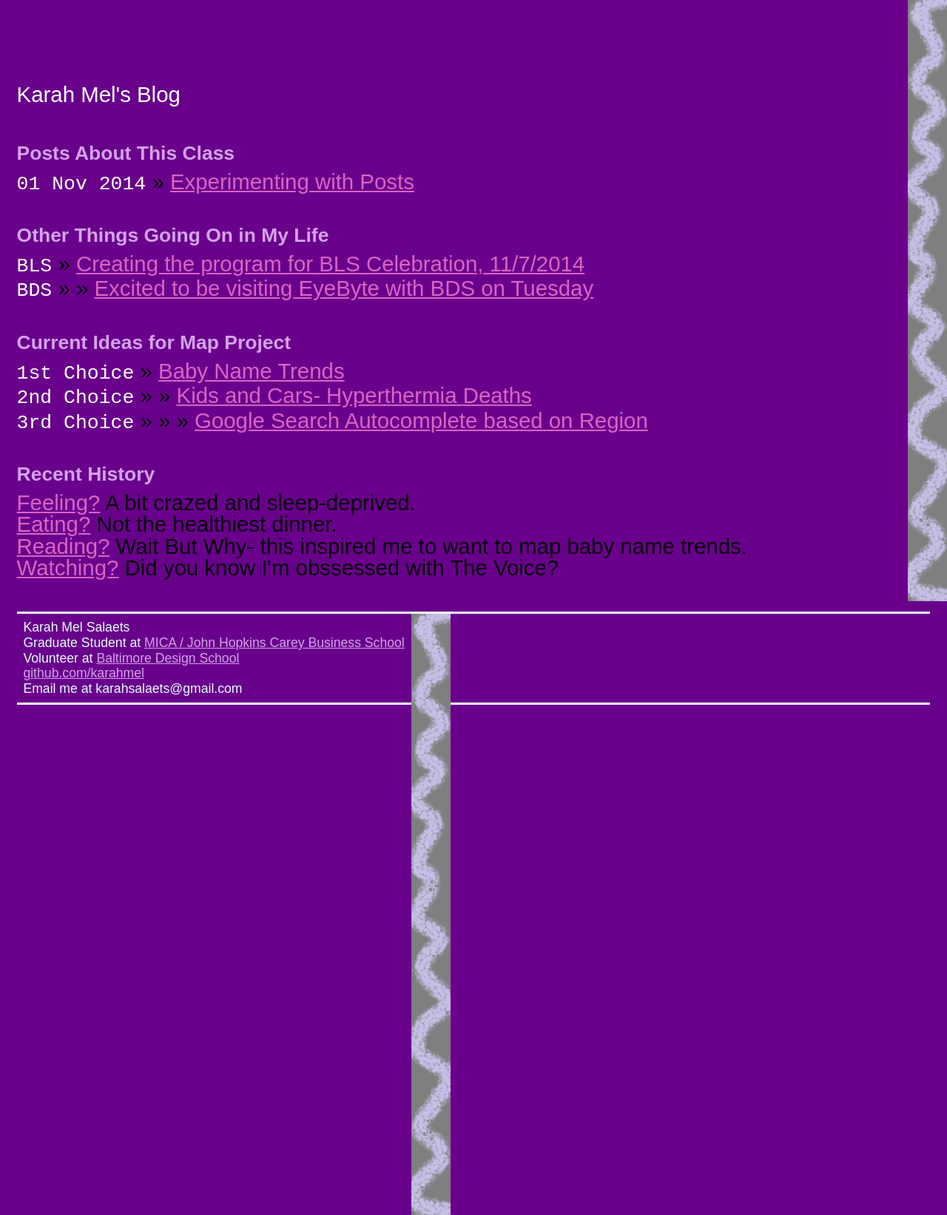
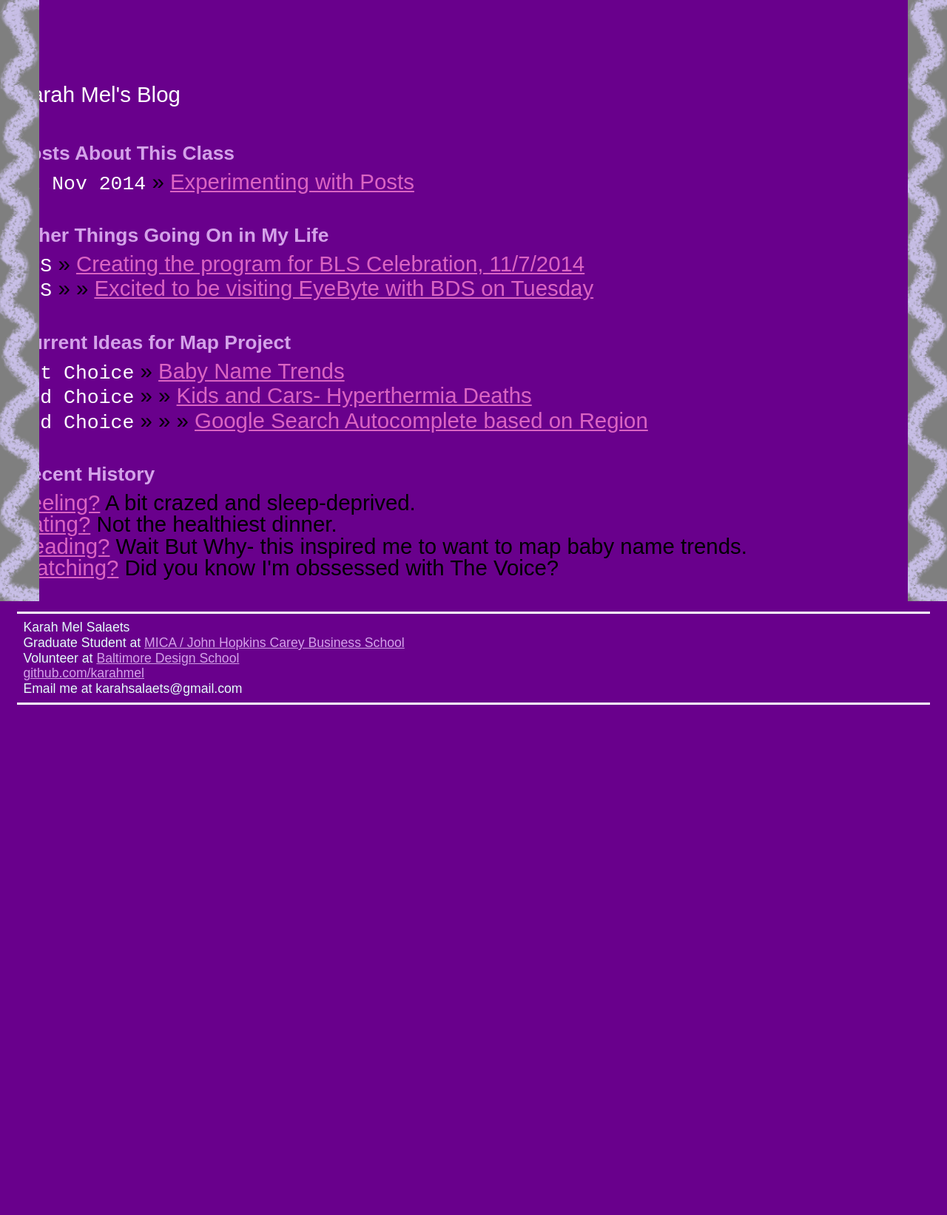
Before and after one commit to Karahmel/Blog, a Jekyll site: the page built from index.html, in a window 1280 px wide. Shown: the whole page at 74% size. Built offline with Jekyll 4.4.1, drawn with Linux system fonts in a browser that asks for light colours; Markdown is read by kramdown in place of the engine named in the settings; after the commit the page ends 1018 px from its top, so only the background shows below that.

Commit message:
Update footer.html

```diff
--- a/_includes/footer.html
+++ b/_includes/footer.html
@@ -11,6 +11,6 @@
   </div>
 
 <a href="http://github.com/karahmel/Blog"><img style="position: absolute; top: 0; right: 0; border: 0;" src="images/stripe.png" alt="Clone me from GitHub" /></a>
-<a href="http://github.com/karahmel/Blog"><img style="position: absolute; top: 20; left: 5; border: 0;" src="images/stripe.png" alt="Clone me from GitHub" /></a>
+<a href="http://github.com/karahmel/Blog"><img style="position: absolute; top: 0; left: 0; border: 0;" src="images/stripe.png" alt="Clone me from GitHub" /></a>
 </body>
 </html>
```
